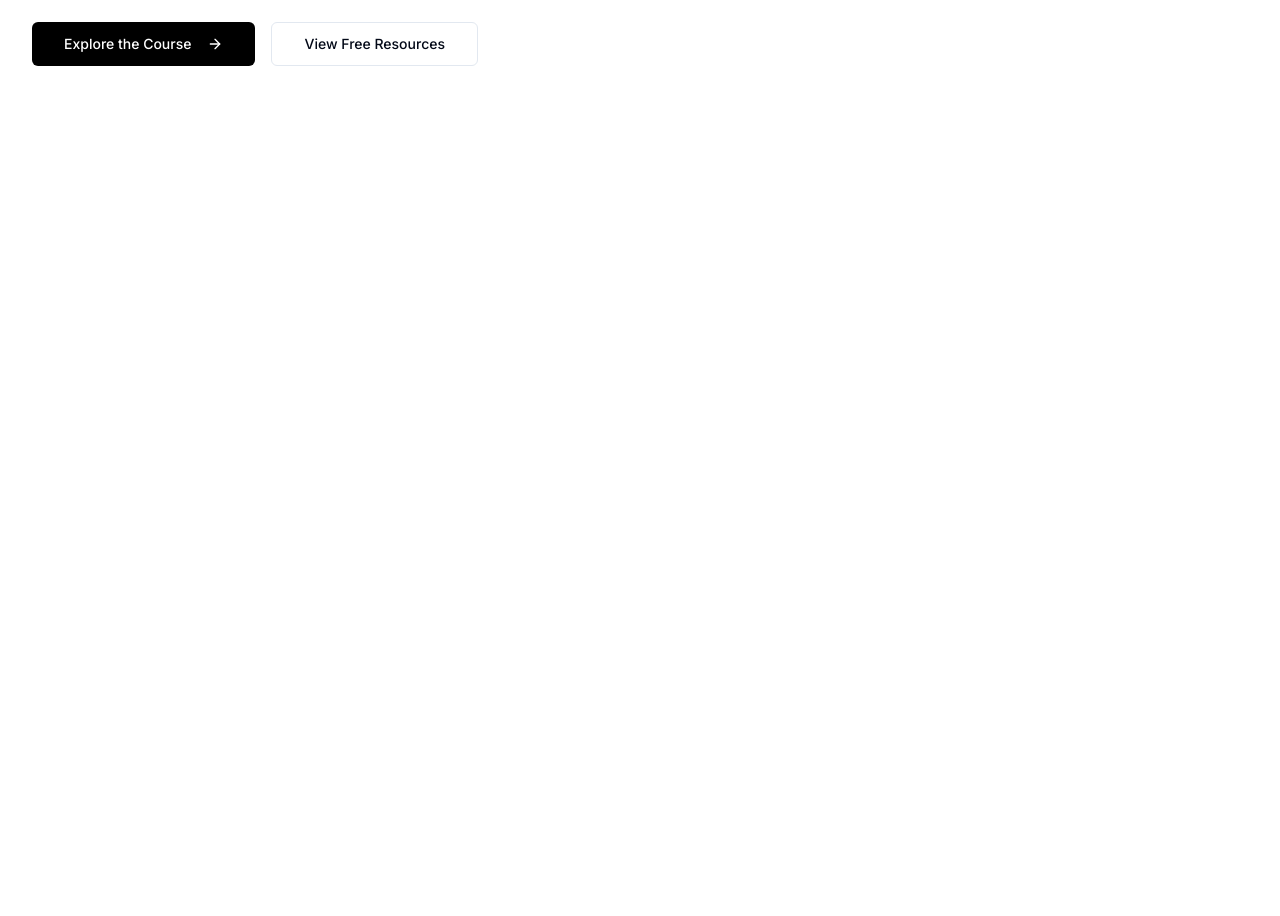
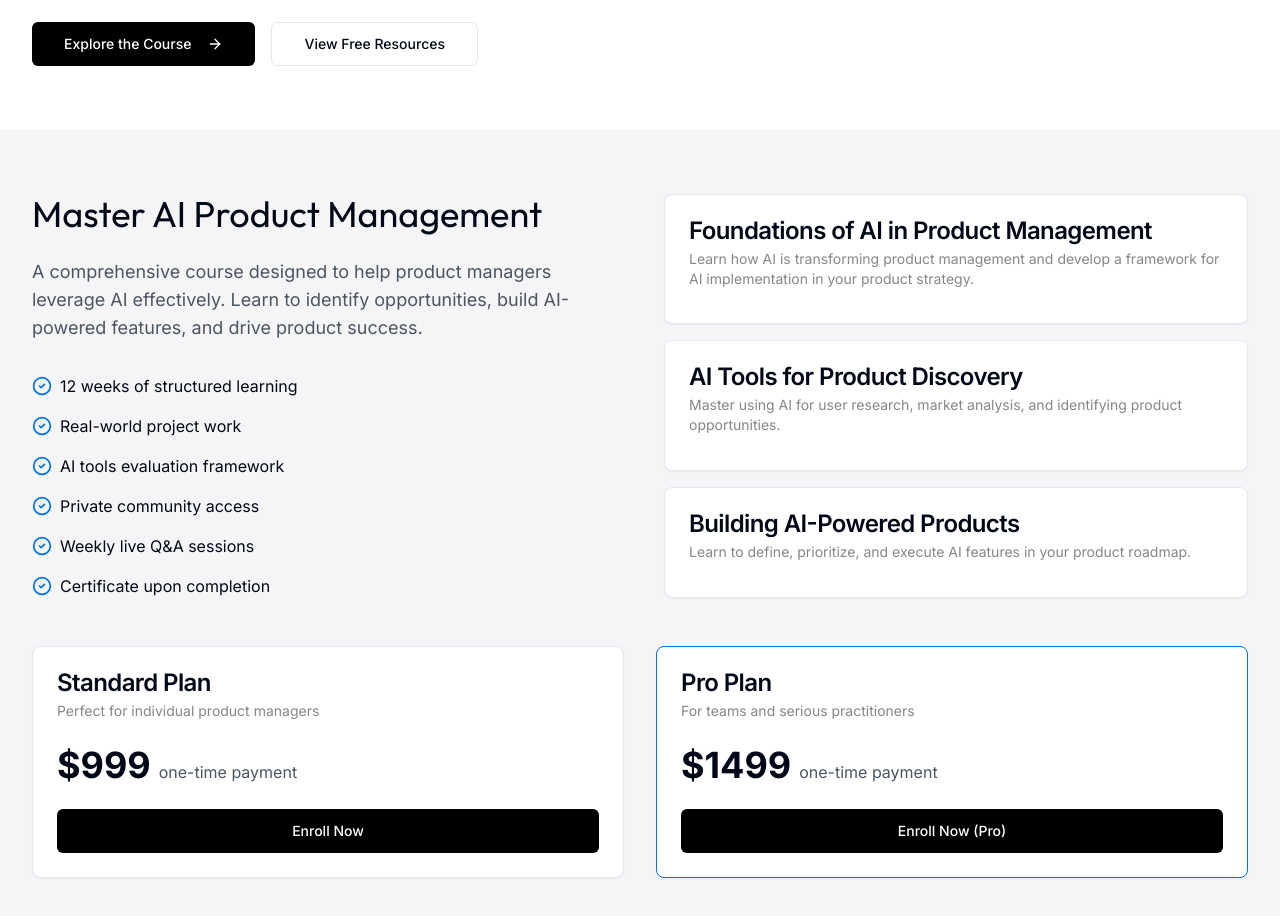
Before and after one commit to azymv/timazimovai, a Next.js app: page / in a window 1280 px wide. Shown: the part 380-1296 px from the top of the page. Before the commit the page ends 800 px from the top, so only its background shows below. Built offline with nearby package versions, Linux system fonts and the light colour scheme.

Commit message:
course section

```diff
--- a/src/app/page.tsx
+++ b/src/app/page.tsx
@@ -1,10 +1,11 @@
 import { Hero } from "@/components/sections/hero"
+import { CourseSection } from "@/components/sections/course"
 
 export default function HomePage() {
   return (
     <>
       <Hero />
-      {/* Other sections will be added here */}
+      <CourseSection />
     </>
   )
 }
--- /dev/null
+++ b/src/components/sections/course.tsx
@@ -0,0 +1,98 @@
+import { Button } from "@/components/ui/button"
+import { Card, CardContent, CardDescription, CardHeader, CardTitle } from "@/components/ui/card"
+import { BookOpen, CheckCircle2, Users } from "lucide-react"
+
+const chapters = [
+  {
+    title: "Foundations of AI in Product Management",
+    description: "Learn how AI is transforming product management and develop a framework for AI implementation in your product strategy.",
+  },
+  {
+    title: "AI Tools for Product Discovery",
+    description: "Master using AI for user research, market analysis, and identifying product opportunities.",
+  },
+  {
+    title: "Building AI-Powered Products",
+    description: "Learn to define, prioritize, and execute AI features in your product roadmap.",
+  },
+]
+
+const features = [
+  "12 weeks of structured learning",
+  "Real-world project work",
+  "AI tools evaluation framework",
+  "Private community access",
+  "Weekly live Q&A sessions",
+  "Certificate upon completion",
+]
+
+export function CourseSection() {
+  return (
+    <section id="course" className="py-16 bg-muted">
+      <div className="container">
+        <div className="grid gap-12 lg:grid-cols-2">
+          <div>
+            <h2 className="font-heading text-3xl md:text-4xl mb-6">
+              Master AI Product Management
+            </h2>
+            <p className="text-lg text-gray-600 mb-8">
+              A comprehensive course designed to help product managers leverage AI effectively. Learn to identify opportunities, build AI-powered features, and drive product success.
+            </p>
+            <div className="grid gap-4">
+              {features.map((feature, i) => (
+                <div key={i} className="flex items-center gap-2">
+                  <CheckCircle2 className="h-5 w-5 text-accent" />
+                  <span>{feature}</span>
+                </div>
+              ))}
+            </div>
+          </div>
+          <div className="grid gap-4">
+            {chapters.map((chapter, i) => (
+              <Card key={i}>
+                <CardHeader>
+                  <CardTitle>{chapter.title}</CardTitle>
+                  <CardDescription>{chapter.description}</CardDescription>
+                </CardHeader>
+              </Card>
+            ))}
+          </div>
+        </div>
+
+        <div className="mt-12 grid gap-8 lg:grid-cols-2">
+          <Card>
+            <CardHeader>
+              <CardTitle>Standard Plan</CardTitle>
+              <CardDescription>Perfect for individual product managers</CardDescription>
+            </CardHeader>
+            <CardContent>
+              <div className="flex items-baseline gap-2 mb-6">
+                <span className="text-4xl font-bold">$999</span>
+                <span className="text-gray-600">one-time payment</span>
+              </div>
+              <Button className="w-full" size="lg">
+                Enroll Now
+              </Button>
+            </CardContent>
+          </Card>
+
+          <Card className="border-accent">
+            <CardHeader>
+              <CardTitle>Pro Plan</CardTitle>
+              <CardDescription>For teams and serious practitioners</CardDescription>
+            </CardHeader>
+            <CardContent>
+              <div className="flex items-baseline gap-2 mb-6">
+                <span className="text-4xl font-bold">$1499</span>
+                <span className="text-gray-600">one-time payment</span>
+              </div>
+              <Button className="w-full" size="lg" variant="default">
+                Enroll Now (Pro)
+              </Button>
+            </CardContent>
+          </Card>
+        </div>
+      </div>
+    </section>
+  )
+}
--- /dev/null
+++ b/src/components/ui/card.tsx
@@ -0,0 +1,79 @@
+import * as React from "react"
+
+import { cn } from "@/lib/utils"
+
+const Card = React.forwardRef<
+  HTMLDivElement,
+  React.HTMLAttributes<HTMLDivElement>
+>(({ className, ...props }, ref) => (
+  <div
+    ref={ref}
+    className={cn(
+      "rounded-lg border bg-card text-card-foreground shadow-sm",
+      className
+    )}
+    {...props}
+  />
+))
+Card.displayName = "Card"
+
+const CardHeader = React.forwardRef<
+  HTMLDivElement,
+  React.HTMLAttributes<HTMLDivElement>
+>(({ className, ...props }, ref) => (
+  <div
+    ref={ref}
+    className={cn("flex flex-col space-y-1.5 p-6", className)}
+    {...props}
+  />
+))
+CardHeader.displayName = "CardHeader"
+
+const CardTitle = React.forwardRef<
+  HTMLDivElement,
+  React.HTMLAttributes<HTMLDivElement>
+>(({ className, ...props }, ref) => (
+  <div
+    ref={ref}
+    className={cn(
+      "text-2xl font-semibold leading-none tracking-tight",
+      className
+    )}
+    {...props}
+  />
+))
+CardTitle.displayName = "CardTitle"
+
+const CardDescription = React.forwardRef<
+  HTMLDivElement,
+  React.HTMLAttributes<HTMLDivElement>
+>(({ className, ...props }, ref) => (
+  <div
+    ref={ref}
+    className={cn("text-sm text-muted-foreground", className)}
+    {...props}
+  />
+))
+CardDescription.displayName = "CardDescription"
+
+const CardContent = React.forwardRef<
+  HTMLDivElement,
+  React.HTMLAttributes<HTMLDivElement>
+>(({ className, ...props }, ref) => (
+  <div ref={ref} className={cn("p-6 pt-0", className)} {...props} />
+))
+CardContent.displayName = "CardContent"
+
+const CardFooter = React.forwardRef<
+  HTMLDivElement,
+  React.HTMLAttributes<HTMLDivElement>
+>(({ className, ...props }, ref) => (
+  <div
+    ref={ref}
+    className={cn("flex items-center p-6 pt-0", className)}
+    {...props}
+  />
+))
+CardFooter.displayName = "CardFooter"
+
+export { Card, CardHeader, CardFooter, CardTitle, CardDescription, CardContent }
```
